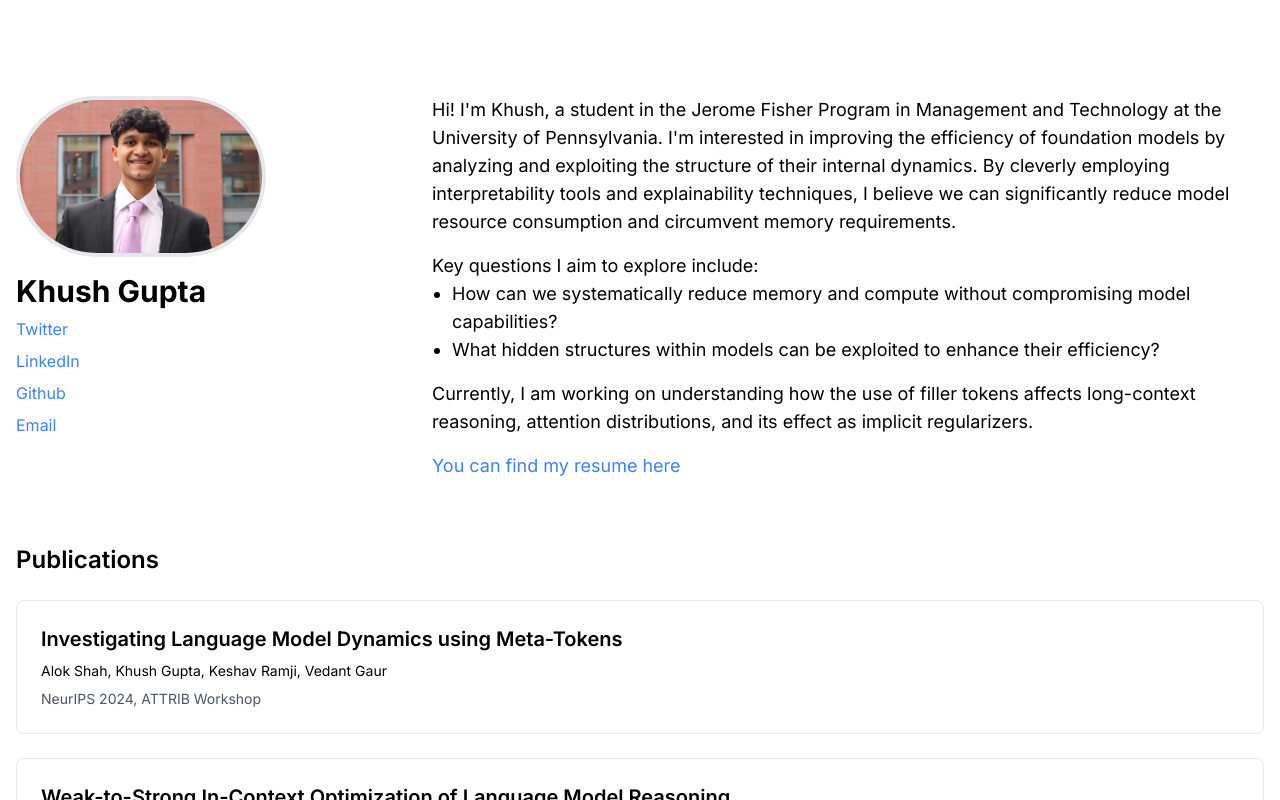
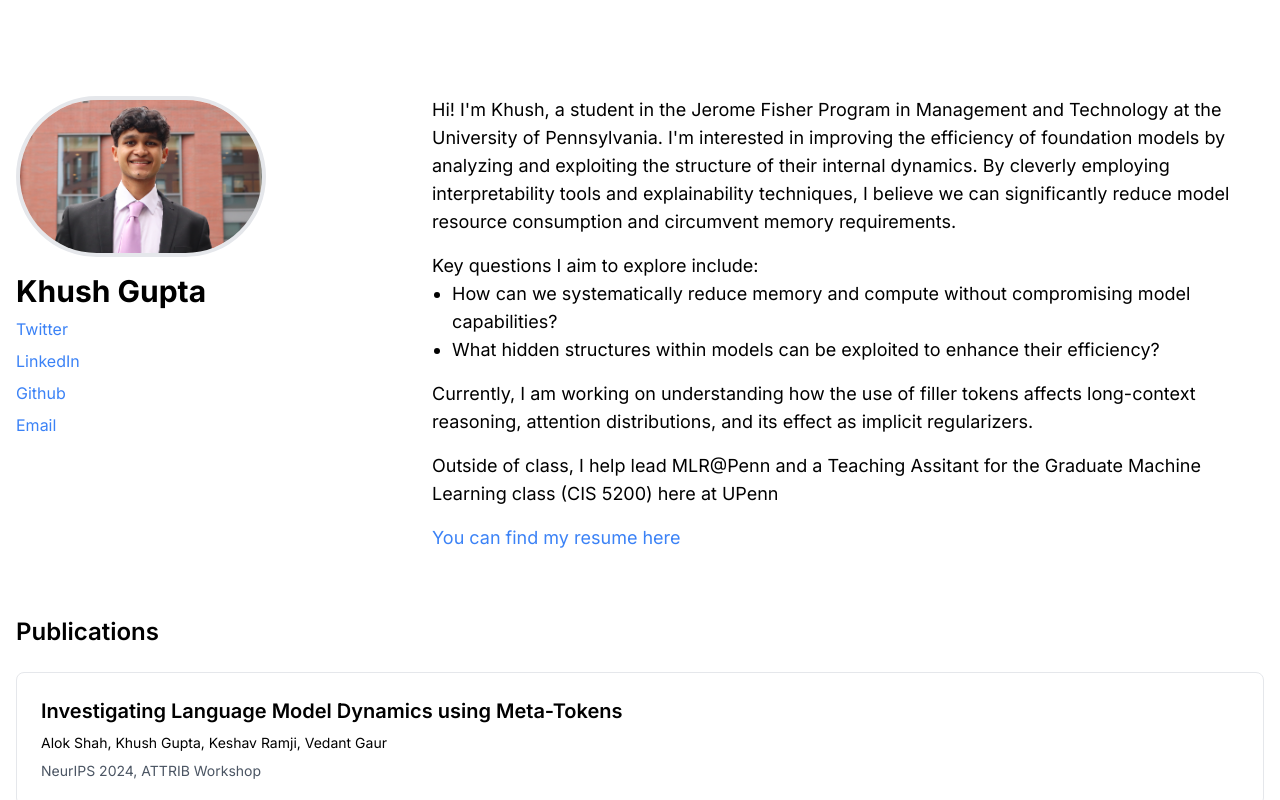
Before and after one commit to khushgx/website, a Next.js app: page / in a window 1280 px wide. Shown: the top 800 px of the page. Built offline with nearby package versions, Linux system fonts and the light colour scheme.

Commit message:
Update page.js

```diff
--- a/src/app/page.js
+++ b/src/app/page.js
@@ -53,6 +53,7 @@ export default function Home() {
               </ul>
             </p>
             <p className="text-lg mb-4">Currently, I am working on understanding how the use of filler tokens affects long-context reasoning, attention distributions, and its effect as implicit regularizers.</p>
+             <p className="text-lg mb-4">Outside of class, I help lead <Link href="https://mlrpenn.vercel.app/"> MLR@Penn </Link> and a Teaching Assitant for the Graduate Machine Learning class (CIS 5200) here at UPenn</p>
             <p className="text-lg">
               <Link href="/resume.pdf" className="text-blue-500 hover:underline">You can find my resume here</Link>
             </p>
```
